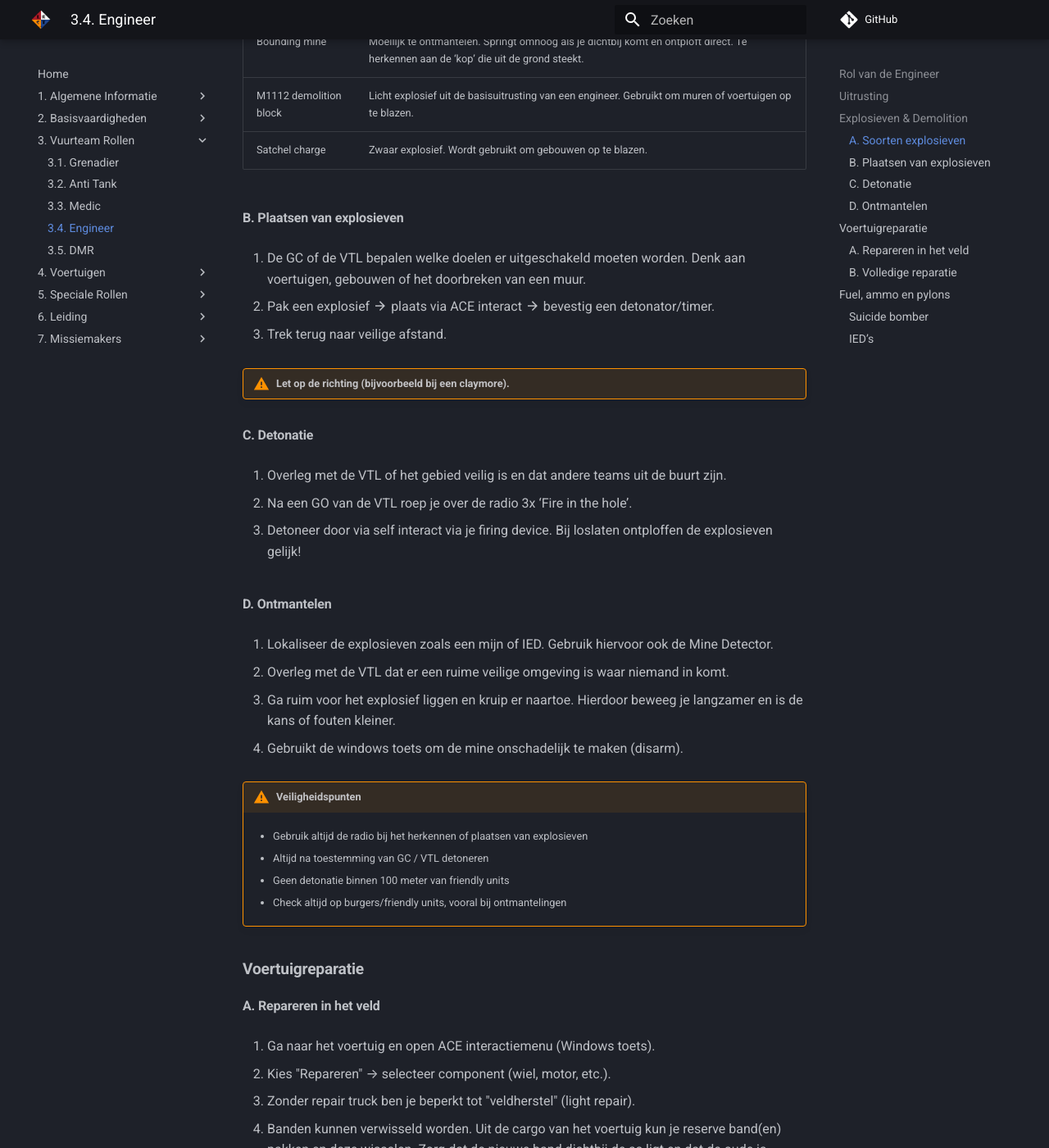
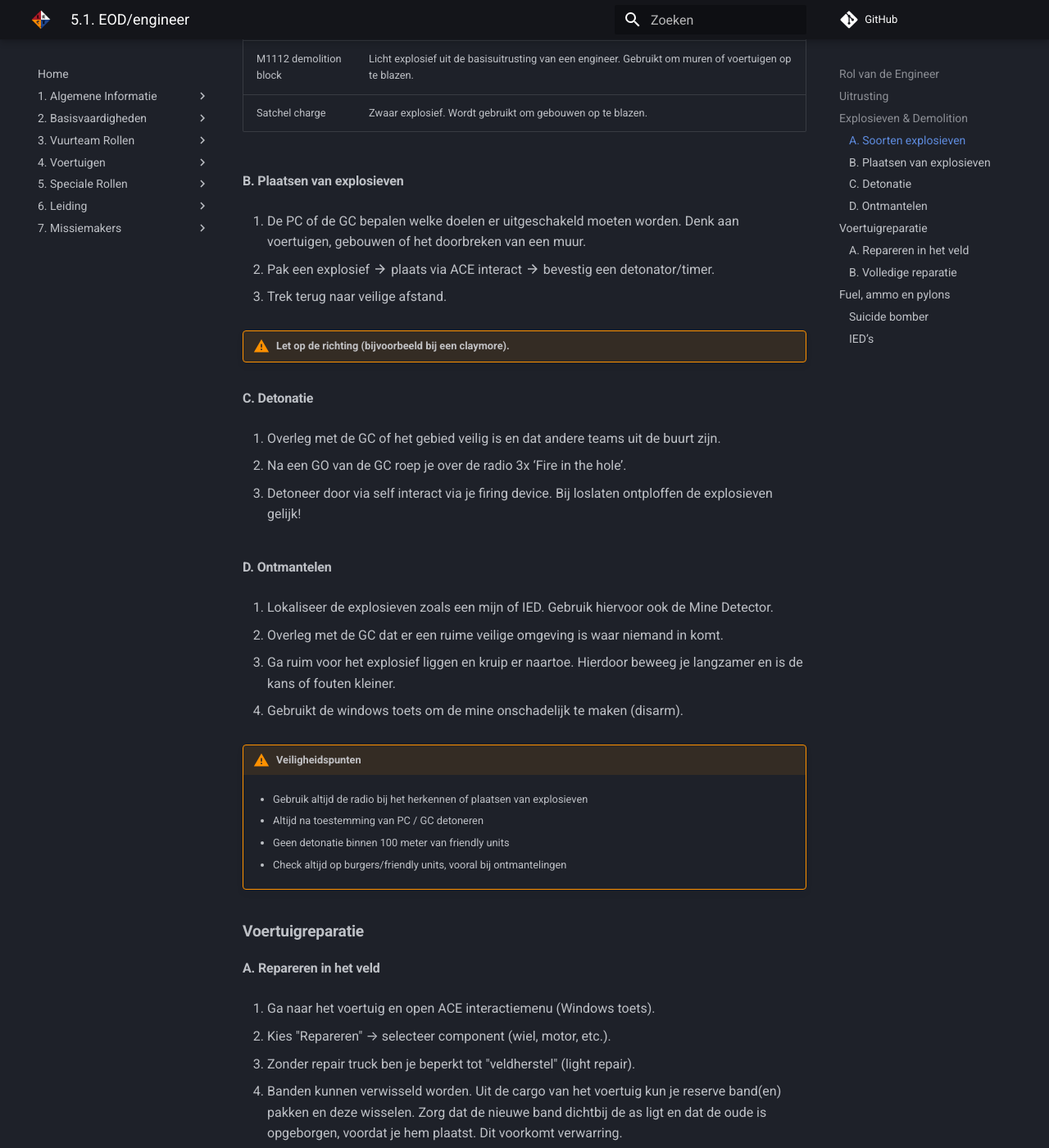
Before and after one commit to Lowlands-Tactical/LT-Wiki, an MkDocs documentation site: the page built from docs/5_speciale_rollen/5_1_eod.md, in a window 1280 px wide and 1400 px high, scrolled down 1970 px. Shown: the whole window at 82% size. Built offline with MkDocs 1.6.1 and Material for MkDocs 9.7.7, drawn with Linux system fonts in a browser that asks for light colours; comment, search, counter and statistics services are not loaded; some of the changed text lies outside the part shown.

Commit message:
aanpassingen engineer / eod en index volgorde wijziging

```diff
--- a/docs/3_vuurteam_rollen/3_4_engineer.md
+++ b/docs/5_speciale_rollen/5_1_eod.md
@@ -1,14 +1,14 @@
 ---
 layout: doc
-title: 3.4. Engineer
+title: 5.1. EOD/engineer
 ---
-# 3.4. Engineer
+# 5.1. EOD/engineer
 <span style="font-size:0.7em;">
-    :fontawesome-solid-user: Auteur: **R. Hoods** | :material-calendar-plus: Aangemaakt: **26-08-2025**
+    :fontawesome-solid-user: Auteur: **R. Hoods** | :material-calendar-plus: Aangemaakt: **26-08-2025** | :material-calendar-edit: Laatste update: **1-4-2026** door **R.Hoods**
 </span>
 
 ??? info
-    In deze gids leer je over de rol van de engineer. We verwachten van alle spelers die de engineer rol willen slotten, dat zij bekend zijn met de kennis en handelingen uit deze gids. Zo kunnen ze adequaat de handelingen zowel het repair gedeelte als het demolition gedeelte uitvoeren. Na het doornemen van deze gids en het volgen van de bijbehorende training heb je de volgende doelstellingen behaald. Daarnaast ontvang je een trainingsvinkje in de ledenlijst.
+    In deze gids leer je over de rol van de EOD/engineer. We verwachten van alle spelers die de engineer rol willen slotten, dat zij bekend zijn met de kennis en handelingen uit deze gids. Zo kunnen ze adequaat de handelingen zowel het repair gedeelte als het demolition gedeelte uitvoeren. Na het doornemen van deze gids en het volgen van de bijbehorende training heb je de volgende doelstellingen behaald. Daarnaast ontvang je een trainingsvinkje in de ledenlijst.
 
     -	De cursist weet wat de specifieke items zijn voor de engineer.
 
@@ -90,7 +89,7 @@ De items zijn beschikbaar via ACE self-interact en interact door op de windows t
 
 ### B.	Plaatsen van explosieven
 
-1.	De GC of de VTL bepalen welke doelen er uitgeschakeld moeten worden. Denk aan voertuigen, gebouwen of het doorbreken van een muur.
+1.	De PC of de GC bepalen welke doelen er uitgeschakeld moeten worden. Denk aan voertuigen, gebouwen of het doorbreken van een muur.
 
 2.	Pak een explosief :material-arrow-right: plaats via ACE interact :material-arrow-right: bevestig een detonator/timer.
 
@@ -100,9 +99,9 @@ De items zijn beschikbaar via ACE self-interact en interact door op de windows t
 
 ### C.	Detonatie
 
-1.	Overleg met de VTL of het gebied veilig is en dat andere teams uit de buurt zijn.
+1.	Overleg met de GC of het gebied veilig is en dat andere teams uit de buurt zijn.
 
-2.	Na een GO van de VTL roep je over de radio 3x ‘Fire in the hole’.
+2.	Na een GO van de GC roep je over de radio 3x ‘Fire in the hole’.
 
 3.	Detoneer door via self interact via je firing device. Bij loslaten ontploffen de explosieven gelijk!
 
@@ -110,7 +109,7 @@ De items zijn beschikbaar via ACE self-interact en interact door op de windows t
 
 1.	Lokaliseer de explosieven zoals een mijn of IED. Gebruik hiervoor ook de Mine Detector.
 
-2.	Overleg met de VTL dat er een ruime veilige omgeving is waar niemand in komt.
+2.	Overleg met de GC dat er een ruime veilige omgeving is waar niemand in komt.
 
 3.	Ga ruim voor het explosief liggen en kruip er naartoe. Hierdoor beweeg je langzamer en is de kans of fouten kleiner.
 
@@ -120,7 +119,7 @@ De items zijn beschikbaar via ACE self-interact en interact door op de windows t
 
     -	Gebruik altijd de radio bij het herkennen of plaatsen van explosieven
 
-    -	Altijd na toestemming van GC / VTL detoneren
+    -	Altijd na toestemming van PC / GC detoneren
 
     -	Geen detonatie binnen 100 meter van friendly units
 
@@ -151,16 +150,16 @@ Fuel, ammo en pylons werken anders dan de repair. Hiervoor heb je een fuel/ammo
 Als jouw voertuig pylons heeft, dit zijn soorten munitie zoals raketten op een helikopter, dan heb je een ammo truck of station nodig om deze te wisselen. Via de windows toets op het voertuig kun je ‘configure pylons’ selecteren en de verschillende pylons selecteren. De bestuurder of piloot van het voertuig bepaald welke pylons die wil.
 
 ### Suicide bomber
-Suicide bombers zijn vijanden die op je af komen rennen met een zichtbaar of onzichtbaar bomvest. Als ze in de buurt zijn blazen ze zichzelf op. Ze zijn zichtbaar vijandelijk, maar kunnen er ook als civilian uitzien. Als een persoon dus hard op je af komt rennen, bekijk dan of je een bomvest ziet, creëer afstand en schakel uit waar nodig in overleg met de VTL.
+Suicide bombers zijn vijanden die op je af komen rennen met een zichtbaar of onzichtbaar bomvest. Als ze in de buurt zijn blazen ze zichzelf op. Ze zijn zichtbaar vijandelijk, maar kunnen er ook als civilian uitzien. Als een persoon dus hard op je af komt rennen, bekijk dan of je een bomvest ziet, creëer afstand en schakel uit waar nodig in overleg met de PC.
 
 Na het neerhalen is het belangrijk om afstand te behouden. Sommige suicide bombers hebben een dead mans trigger. Dit betekent dat de bom een x % kans heeft om te ontploffen, omdat de vijand de trigger niet meer dicht kan knijpen. Als engineer behandel je een bomvest als een mijn qua ontmanteling.
 
-![Afbeelding](img/3_4_engineer/suicide.jpg)
+![Afbeelding](img/5_1_eod/suicide.jpg)
 
 ### IED’s
 IED’s zijn ‘Improvised Explosive Devices’, oftewel bernbommen. Deze zijn er in verschillende soorten en zijn vaak goed verhuld. Als engineer behandel je een IED als een mijn qua ontmanteling.
 
 Hierbij enkele voorbeelden van verhulling:
 
-![Afbeelding](img/3_4_engineer/IED1.jpg)
-![Afbeelding](img/3_4_engineer/IED2.jpg)
+![Afbeelding](img/5_1_eod/IED1.jpg)
+![Afbeelding](img/5_1_eod/IED2.jpg)
```
Also changed, not shown: other parts of docs/5_speciale_rollen/5_1_eod.md (+1 -2 lines), docs/5_speciale_rollen/img/5_1_eod/IED1.jpg (renamed from docs/3_vuurteam_rollen/img/3_4_engineer/IED1.jpg), docs/5_speciale_rollen/img/5_1_eod/IED2.jpg (renamed from docs/3_vuurteam_rollen/img/3_4_engineer/IED2.jpg), docs/5_speciale_rollen/img/5_1_eod/suicide.jpg (renamed from docs/3_vuurteam_rollen/img/3_4_engineer/suicide.jpg).
